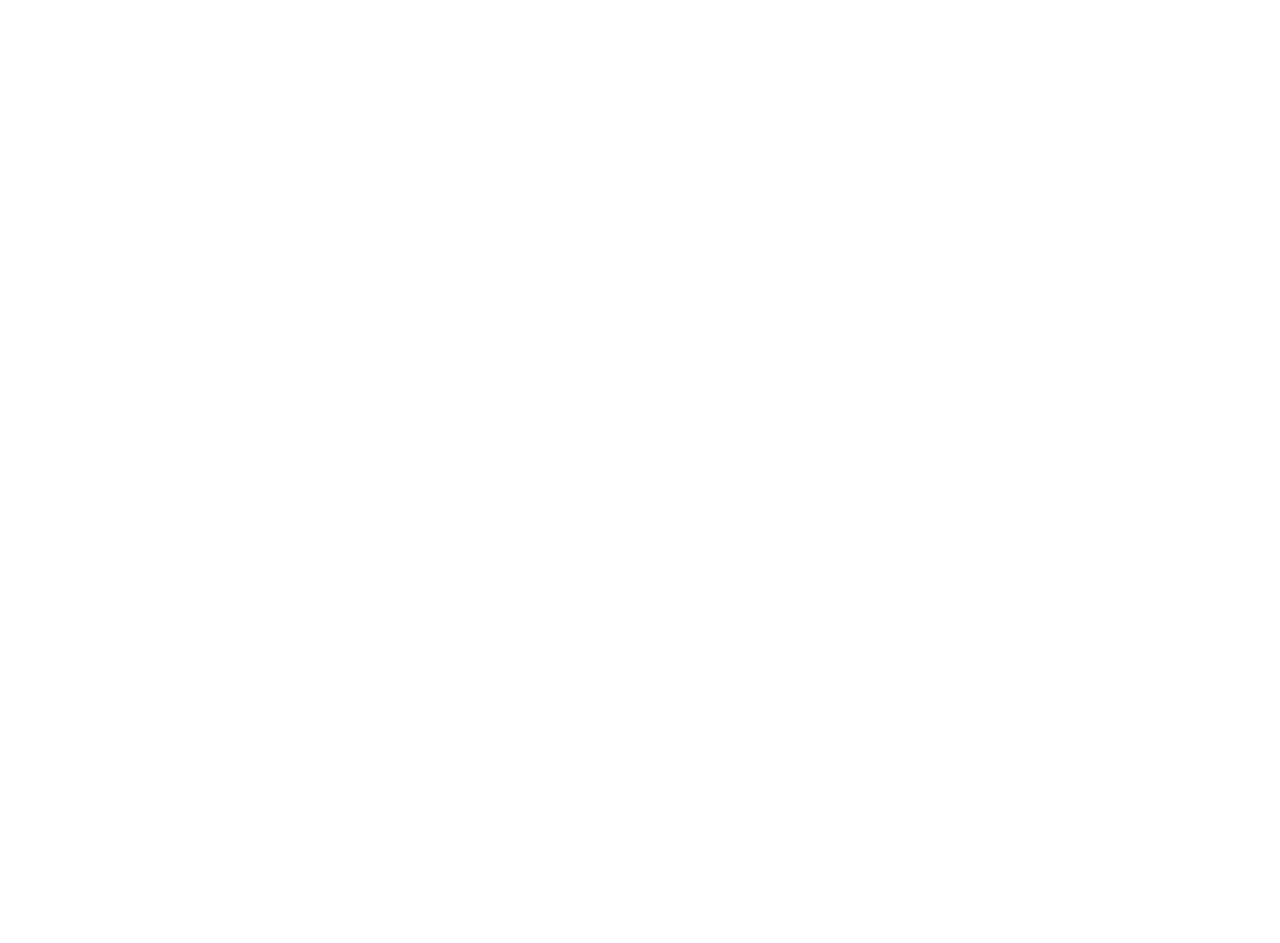
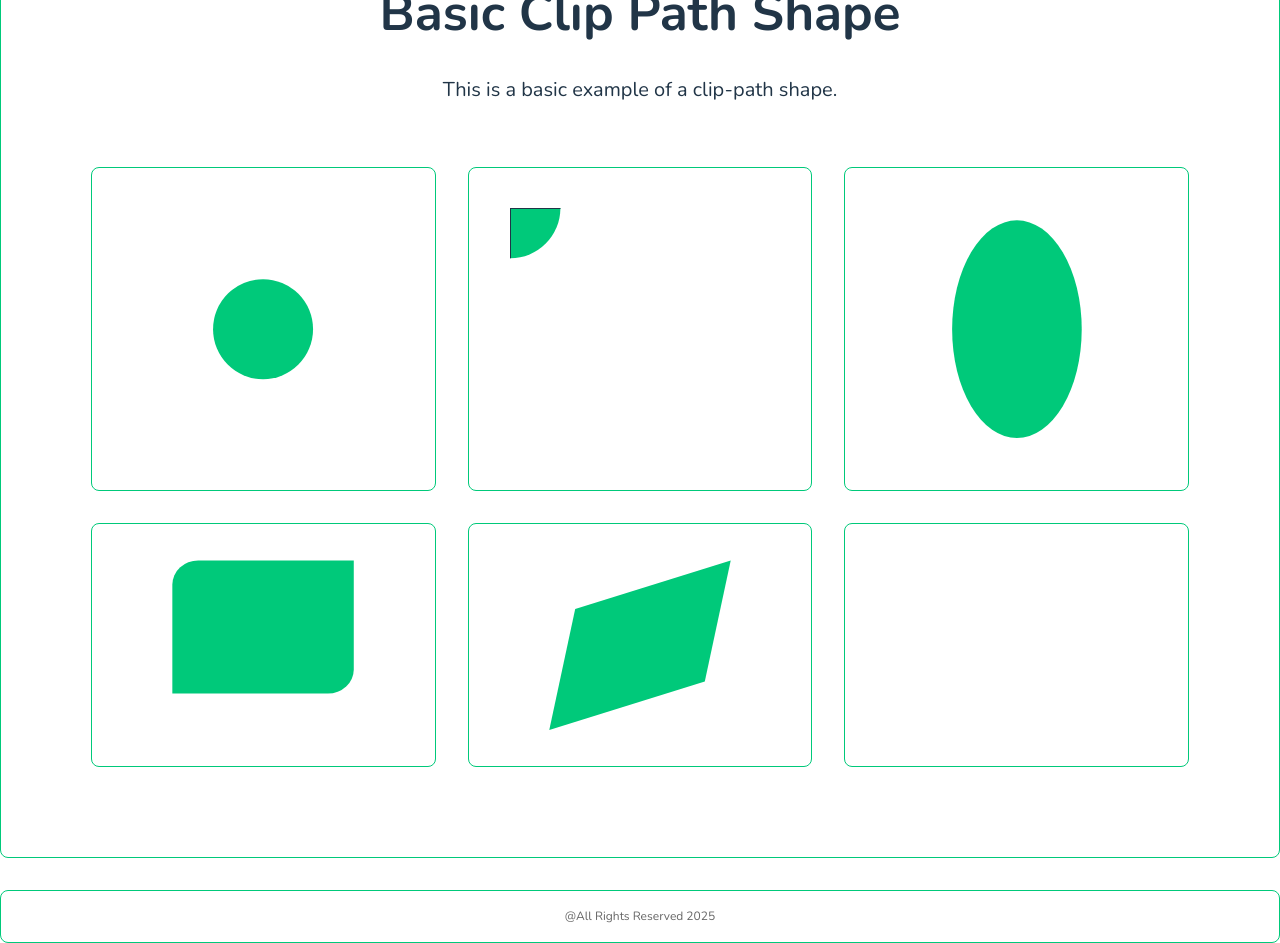
Before and after one commit to allasas11/css-clip-path-shapes, a React (Vite) app: page /basic-clip-path in a window 1280 px wide. Before the commit this address had no page. Shown: the part 220-1163 px from the top of the page. Before the commit the page ends 800 px from the top, so only its background shows below. Built offline with nearby package versions, Linux system fonts and the light colour scheme.

Commit message:
basic clip-path shapes implemented

```diff
--- a/src/App.tsx
+++ b/src/App.tsx
@@ -1,6 +1,7 @@
 import { BrowserRouter, Routes, Route} from "react-router-dom";
 import Home from "./pages/HomePage";
 import MainPageLayout from "./layouts/MainPageLayout";
+import BasicClipPathShape from "./pages/BasicClipPathShape";
 
 function App() {
   return (
@@ -8,6 +9,7 @@
       <Routes>
         <Route element={<MainPageLayout />}>
           <Route path="/" element={<Home />} />
+          <Route path="/basic-clip-path" element={<BasicClipPathShape />} />
 
         </Route>
       </Routes>
--- a/src/components/FooterNavigation.module.scss
+++ b/src/components/FooterNavigation.module.scss
@@ -16,4 +16,5 @@
 .footerContent p {
     color: var(--muted-color);
     margin: 0;
+    font-size: 0.75rem;
 }
--- a/src/components/FooterNavigation.tsx
+++ b/src/components/FooterNavigation.tsx
@@ -4,7 +4,7 @@
   return (
     <footer className={styles.footerNavigation}>
       <div className={styles.footerContent}>
-        <p className={styles.footerText}>@All Rights Reserved</p>
+        <p className={styles.footerText}>@All Rights Reserved 2025</p>
       </div>
     </footer>
   );
--- /dev/null
+++ b/src/pages/BasicClipPathShape.module.scss
@@ -0,0 +1,62 @@
+
+.shapesListContainer {
+  max-width: 1280px;
+  margin: 0 auto;
+  padding: clamp(1rem, 2vw, 2rem);
+  list-style: none;
+  display: flex;
+  flex-wrap: wrap;
+}
+
+.shapeItemCard {
+  display: flex;
+  align-items: center;
+  justify-content: center;
+  flex-direction: column;
+  flex: 1 1 320px;
+  margin: 1rem;
+  border: 1px solid var(--accent-color);
+  border-radius: clamp(0.25rem, 1vw, 0.5rem);
+}
+
+.CircleShape {
+  width: clamp(150px, 75%, 300px);
+  height: 320px;
+  margin: 0 auto;
+  background-color: var(--accent-color);
+  clip-path: circle(50px at center);
+  border: 1px solid var(--text-color);
+
+}
+
+.CornerCircleShape {
+  width: clamp(150px, 75%, 300px);
+  height: 240px;
+  background-color: var(--accent-color);
+  clip-path: circle(50px at top left);
+  border: 1px solid var(--text-color);
+}
+
+.ellipseShape {
+  width: clamp(150px, 75%, 300px);
+  height: 240px;
+  background-color: var(--accent-color);
+  clip-path: ellipse(25% 45% at 50% 50%);
+  border: 1px solid var(--text-color);
+}
+
+.insetShape {
+  width: clamp(150px, 75%, 300px);
+  height: 240px;
+  background-color: var(--accent-color);
+  clip-path: inset(15% 15% 30% round 10% 0);
+  border: 1px solid var(--text-color);
+}
+
+.polygonShape {
+  width: clamp(150px, 75%, 300px);
+  height: 240px;
+  background-color: var(--accent-color);
+  clip-path: polygon(85% 15%, 75% 65%, 15% 85%, 25% 35%);
+  border: 1px solid var(--text-color);
+}
--- /dev/null
+++ b/src/pages/BasicClipPathShape.tsx
@@ -0,0 +1,31 @@
+import styles from "./BasicClipPathShape.module.scss";
+
+const BasicClipPathShape: React.FC = () => {
+  return (
+    <div>
+      <h1>Basic Clip Path Shape</h1>
+      <p>This is a basic example of a clip-path shape.</p>
+      <ul className={styles.shapesListContainer}>
+        <li className={styles.shapeItemCard}>
+            <div className={styles.CircleShape}></div>
+        </li>
+        <li className={styles.shapeItemCard}>
+            <div className={styles.CornerCircleShape}></div>
+        </li>
+        <li className={styles.shapeItemCard}>
+            <div className={styles.ellipseShape}></div>
+        </li>
+        <li className={styles.shapeItemCard}>
+            <div className={styles.insetShape}></div>
+        </li>
+        <li className={styles.shapeItemCard}>
+            <div className={styles.polygonShape}></div>
+        </li>
+        <li className={styles.shapeItemCard}>
+            <div className={styles.pathShape}></div>
+        </li>
+      </ul>
+    </div>
+  );
+}
+ export default BasicClipPathShape;
--- a/src/pages/HomePage.module.scss
+++ b/src/pages/HomePage.module.scss
@@ -1,5 +1,59 @@
 
+.homeHeader {
+    text-align: center;
+    margin-bottom: clamp(1.5rem, 5vw, 3rem);
+}
 
 .homeHeader p {
     padding: clamp(1.5rem, 1.5vw, 3rem);
 }
+.homeHeader h1 {
+    margin: 0;
+    font-size: clamp(2rem, 5vw, 3rem);
+    color: var(--accent-color);
+}
+
+.homeHeader h2 {
+    margin: 0;
+    font-size: clamp(1.5rem, 4vw, 2rem);
+    color: var(--text-color);
+    font-weight: 400;
+}
+
+.shapeExamples {
+    max-width: 1200px;
+    margin: 0 auto;
+    padding: 0 1rem;
+}
+
+.shapeExamples h2 {
+    text-align: center;
+    font-size: clamp(1.5rem, 4vw, 2rem);
+    color: var(--text-color);
+    font-weight: 400;
+    margin-bottom: 1rem;
+}
+
+.shapeList {
+    display: grid;
+    grid-template-columns: repeat(auto-fit, minmax(300px, 1fr));
+    gap: 2rem;
+    margin-top: 2rem;
+    list-style: none;
+}
+
+.shapeItemCard {
+    background-color: var(--bg-color);
+    border: 1px solid var(--accent-color);
+    border-radius: 0.5rem;
+    padding: 1rem;
+    text-align: center;
+}
+
+.shapeLink {
+    text-decoration: none;
+    color: var(--text-color);
+}
+.shapeLink:hover {
+    color: var(--accent-color);
+}
--- a/src/pages/HomePage.tsx
+++ b/src/pages/HomePage.tsx
@@ -5,6 +5,23 @@
     <div className={styles.homeHeader}>
       <h1>Home: CSS Clip-Path Shapes</h1>
       <p>Explore various CSS clip-path shapes and their implementations.</p>
+      <div className={styles.shapeExamples}>
+        <h2>Shape Examples</h2>
+        <ul className={styles.shapeList}>
+          <li className={styles.shapeItemCard}>
+            <a
+              className={styles.shapeLink}
+              href="/basic-clip-path">Basic Clip Path
+            </a>
+          </li>
+          <li className={styles.shapeItemCard}>
+            <a
+              className={styles.shapeLink}
+              href="/complex-clip-path">Complex Clip Path
+            </a>
+          </li>
+        </ul>
+      </div>
     </div>
   );
 }
```
Also changed, not shown: public/assets/Logo_1080x1080.svg (added).
